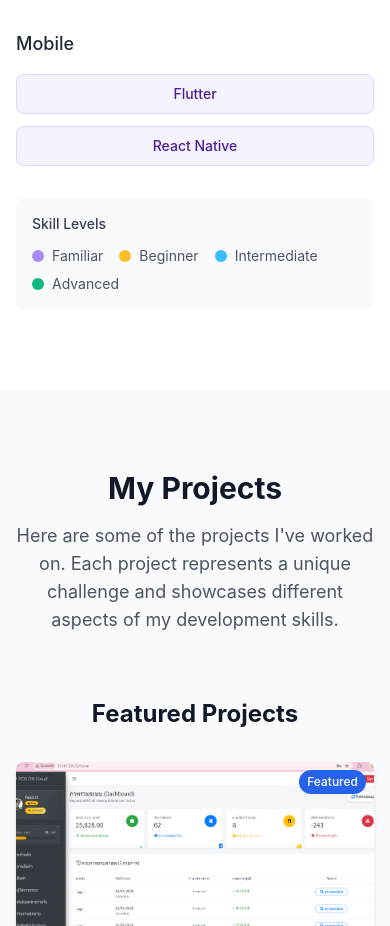
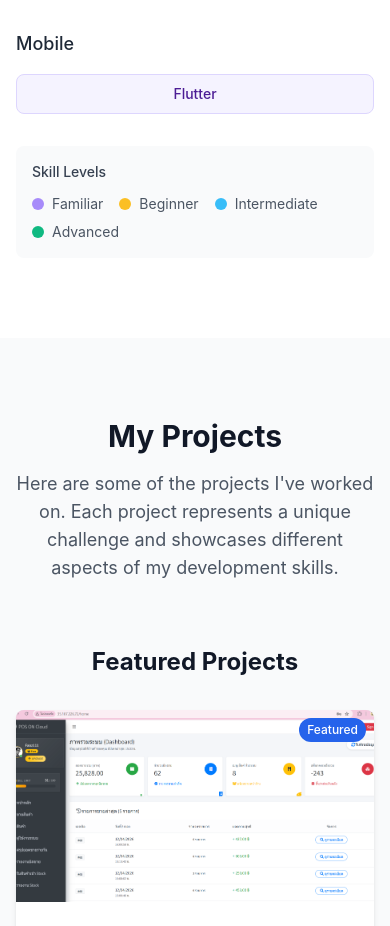
Before and after one commit to Foam-01/Portfolio, a React (Vite) app: page / in a window 390 px wide. Shown: the part 3708-4634 px from the top of the page. Built offline with nearby package versions, Linux system fonts and the light colour scheme.

Commit message:
Remove React Native from mobile skills list

```diff
--- a/src/data/skills.ts
+++ b/src/data/skills.ts
@@ -55,5 +55,5 @@ export const skills: Skill[] = [
 
   // Mobile
   { name: "Flutter", category: "mobile", level: "familiar" },
-  { name: "React Native", category: "mobile", level: "familiar" },
+
 ];
```
